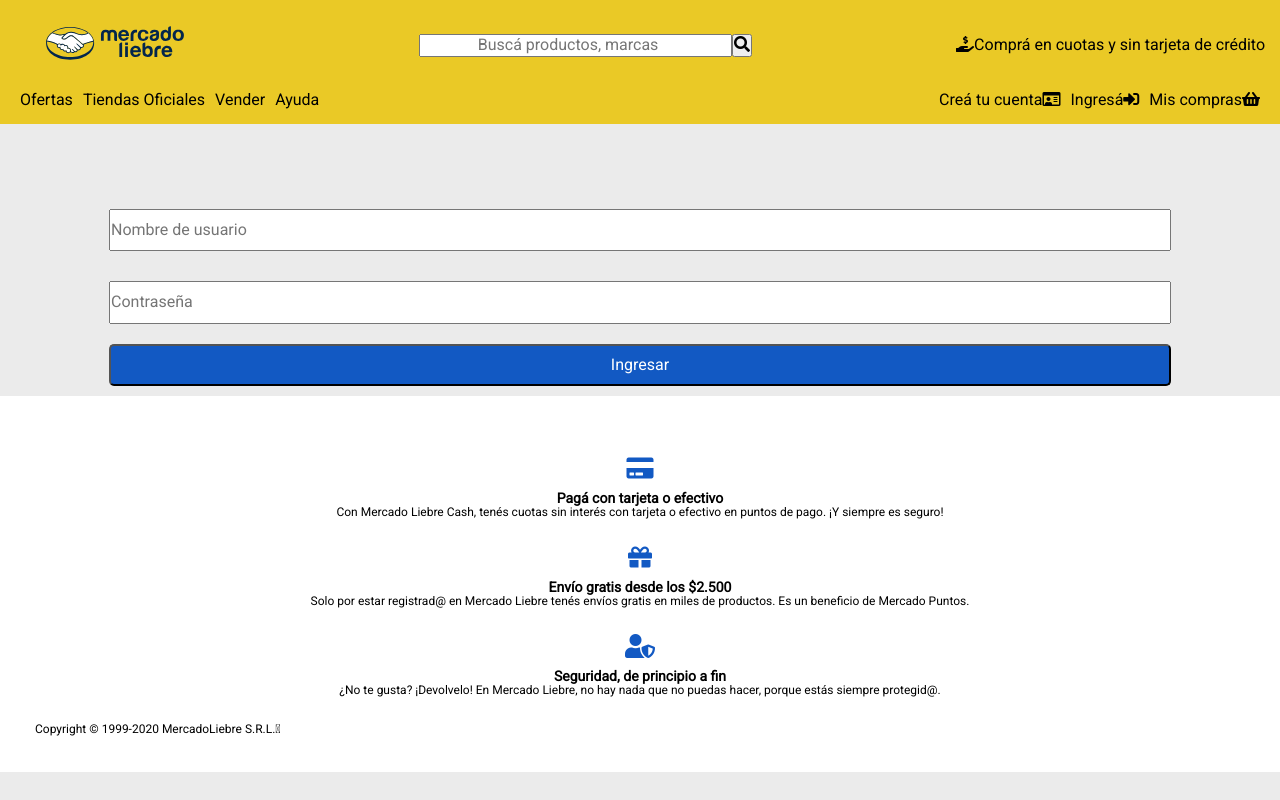
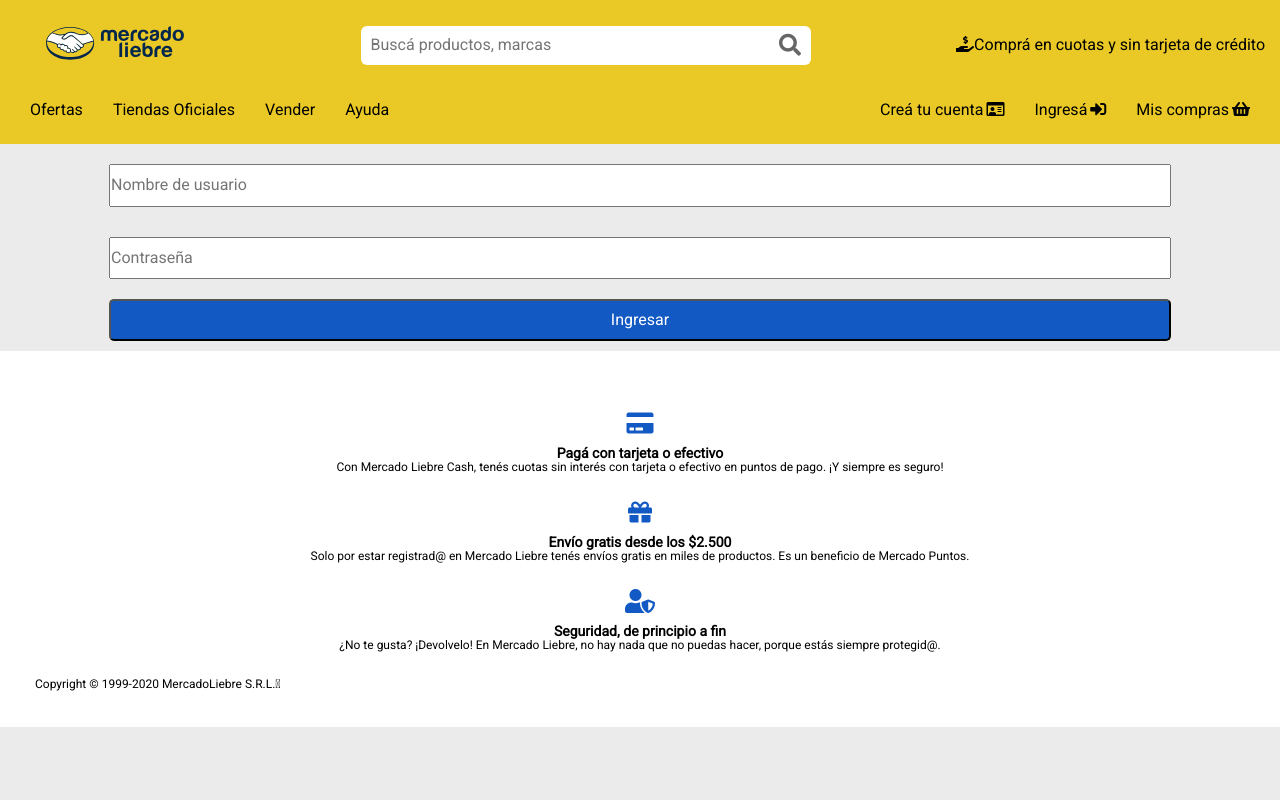
Before and after one commit to AlexRacciatti/MercadoLiebre, a website: page views/login.html in a window 1280 px wide. Drawn offline with Linux system fonts and the light colour scheme.

Commit message:
correcciones header: searchbar

```diff
--- a/public/css/styles.css
+++ b/public/css/styles.css
@@ -13,8 +13,6 @@
     background-color: #EAC926;
     width: 100%;
     padding: 0 15px 15px 15px;
-    position: fixed;
-    top: 0px;
 }
 
 .logo-searchbar-container {
@@ -26,8 +24,14 @@
 
 .full-searchbar {
     display: flex;
-    width: 333px;
+    width: 450px;
     margin: auto;
+}
+
+.searchbar-container {
+    display: flex;
+    width: 100%;
+    position: relative;
 }
 
 .logo-principal {
@@ -37,12 +41,22 @@
 
 .barra-busqueda {
     display: flex;
-    text-align: center;
     width: 100%;
+    padding: 10px;
+    text-align: left;
+    border: none;
+    border-radius: 6px;
 }
 
 .boton-busqueda {
     display: flex;
+    position: absolute;
+    left: 93%;
+    color: #666;
+    border: none;
+    top: 8px;
+    font-size: 22px;
+    background-color: #fff;
 }
 
 .headliner-1 {
@@ -54,6 +68,11 @@
     text-decoration: none;
     display: flex;
     color: #000000;
+    padding: 10px;
+}
+
+.user-navbar-imgs {
+    margin-left: 3px;
 }
 
 .hamburguer {
@@ -70,7 +89,6 @@
 
 .main-banner {
     width: 100%;
-    margin-top: 123px;
     display: flex;
     position: relative;
     z-index: -1;
@@ -79,7 +97,7 @@
 main {
     width: 100%;
     text-align: center;
-    margin: 340px auto auto auto;
+    margin: auto;
 }
 
 section h2 {
@@ -232,8 +250,8 @@
 }
 
 @media (max-width: 360px){
-    main {
-        margin: 265px auto auto auto;
+    .boton-busqueda {
+        left: 91%;
     }
 
     .main-navbar {
@@ -280,6 +298,5 @@
     }
 
     main {
-        margin-top: 199px;
     }
 }
--- a/views/login.html
+++ b/views/login.html
@@ -14,8 +14,10 @@
         <div class="logo-searchbar-container">
             <a href="/home.html"><img src='/img/logo-mercado-liebre.svg' class="logo-principal"/></a>
             <form action="" method="POST" class="full-searchbar">
-                <input type = "search" placeholder="Buscá productos, marcas" class="barra-busqueda"/>
-                <button type="submit" class="boton-busqueda"><i class="fas fa-search"></i></button>
+                <div class="searchbar-container">
+                    <input type = "search" placeholder="Buscá productos, marcas" class="barra-busqueda"/>
+                    <button type="submit" class="boton-busqueda"><i class="fas fa-search"></i></button>
+                </div>
             </form>
             <p class="headliner-1"> <i class="fas fa-hand-holding-usd"></i> Comprá en cuotas y sin tarjeta de crédito</p>
         </div>
@@ -31,9 +33,9 @@
             <br>
             <div class="navbar-cuenta">
                 <ul type= "none">
-                    <li><a href="/register.html"> Creá tu cuenta<i class="far fa-id-card"></i></a></li>
-                    <li><a href="/login.html">Ingresá<i class="fas fa-sign-in-alt"></i></a></li>
-                    <li><a href="#">Mis compras<i class="fas fa-shopping-basket"></i></a></li>
+                    <li><a href="/register.html"> Creá tu cuenta<i class="far fa-id-card user-navbar-imgs"></i></a></li>
+                    <li><a href="/login.html">Ingresá<i class="fas fa-sign-in-alt user-navbar-imgs"></i></a></li>
+                    <li><a href="#">Mis compras<i class="fas fa-shopping-basket user-navbar-imgs"></i></a></li>
                 </ul>
             </div>
         </nav>
```
Also changed, not shown: views/home.html (+47 -6 lines), views/register.html (+7 -5 lines).
